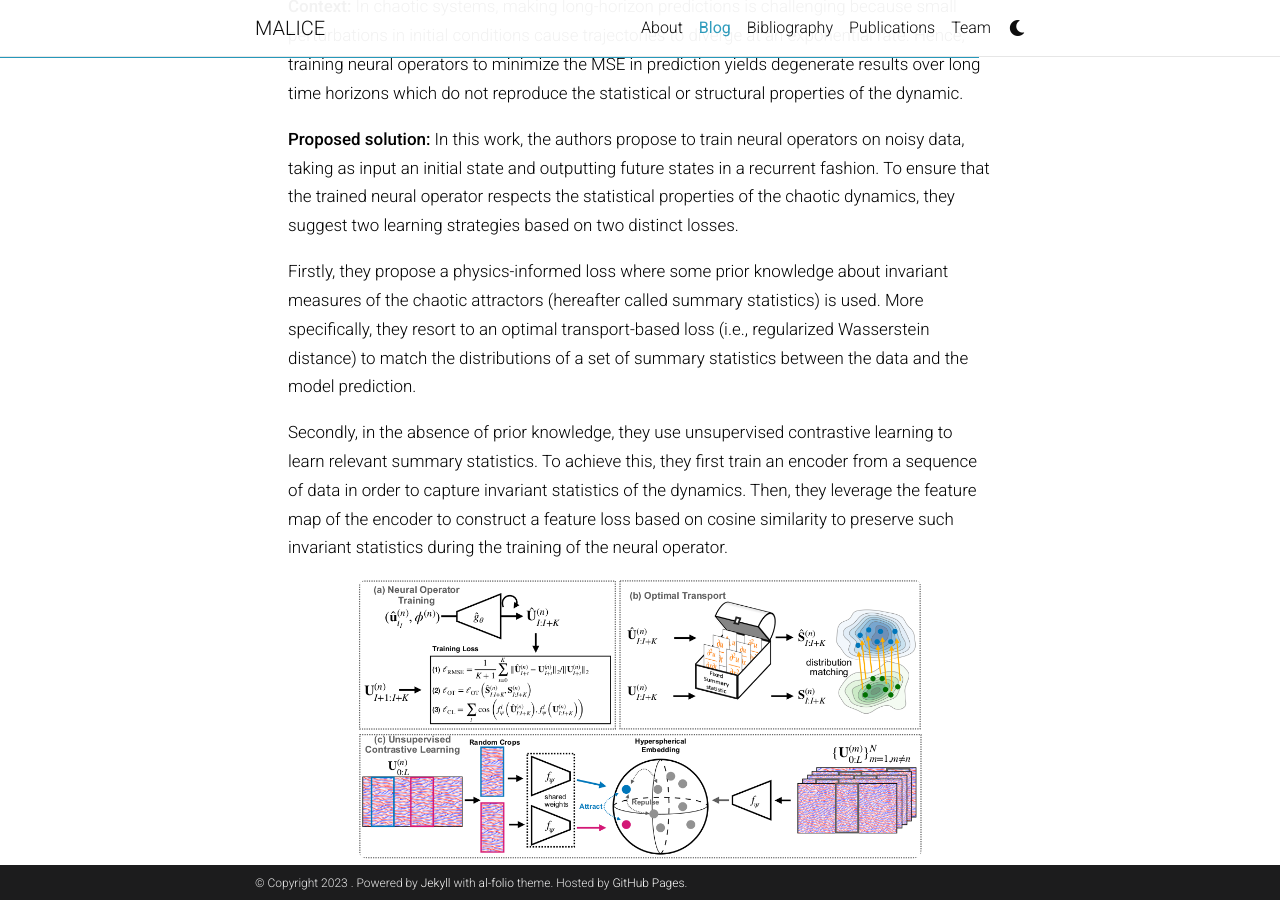
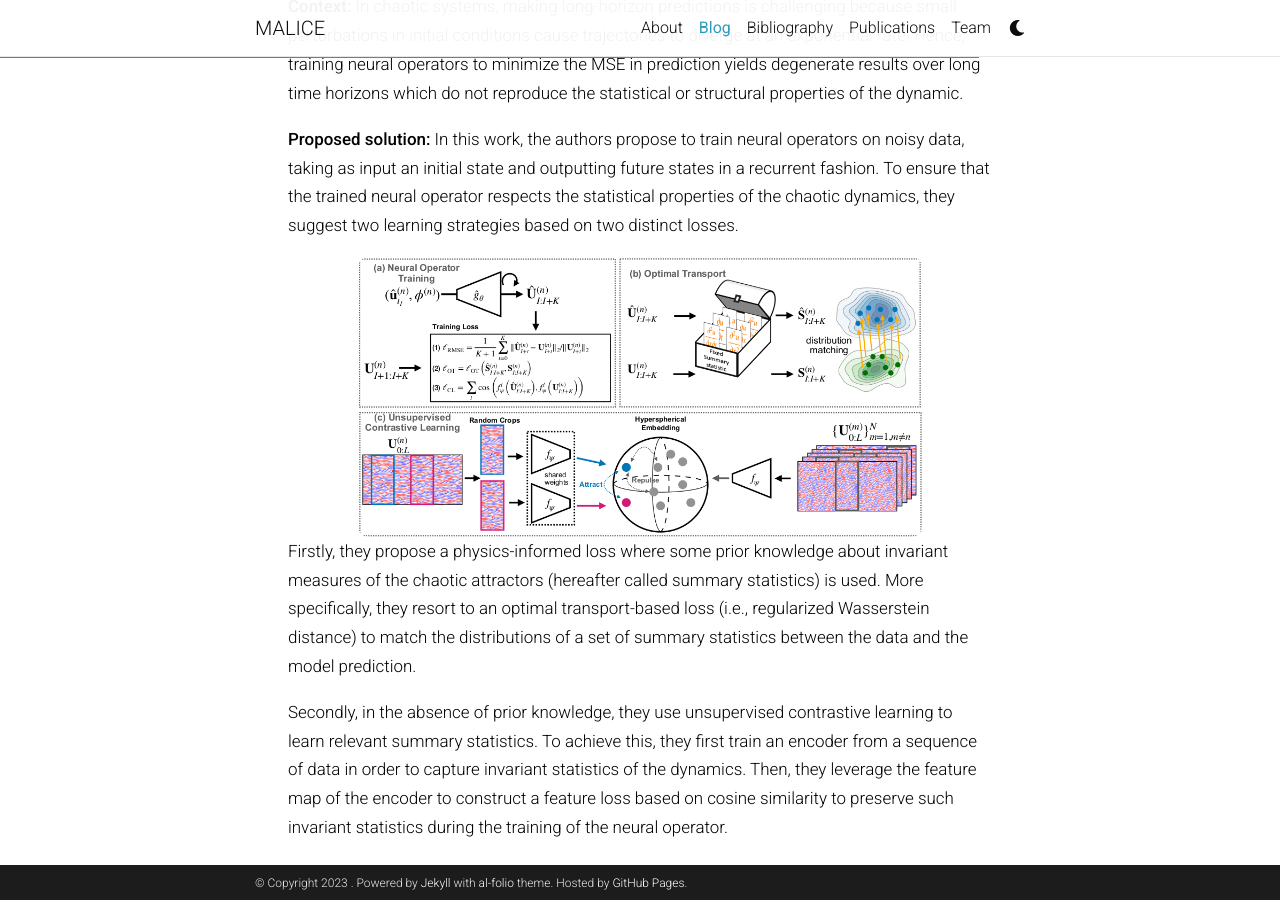
Before and after one commit to labhc-malice/labhc-malice.github.io, a Jekyll site: the page built from _posts/2023-12-19-chaotic_invariants.md, in a window 1280 px wide and 900 px high, scrolled down 640 px. Built offline with Jekyll 4.4.1, drawn with Linux system fonts in a browser that asks for light colours; a style sheet for code colours, icons or effects is not loaded.

Commit message:
Update 2023-12-19-chaotic_invariants.md

```diff
--- a/_posts/2023-12-19-chaotic_invariants.md
+++ b/_posts/2023-12-19-chaotic_invariants.md
@@ -19,11 +19,10 @@ authors:
 
 **Proposed solution:** In this work, the authors propose to train neural operators on noisy data, taking as input an initial state and outputting future states in a recurrent fashion. To ensure that the trained neural operator respects the statistical properties of the chaotic dynamics, they suggest two learning strategies based on two distinct losses.
 
+<center>
+<img src="{{site.url}}/assets/img/publication_preview/2023_Jiang_R_p-neurips_tnopimca.png" style="max-width: 80%;height: auto;border-radius: 10px">
+</center>
 
 Firstly, they propose a physics-informed loss where some prior knowledge about invariant measures of the chaotic attractors (hereafter called summary statistics) is used. More specifically, they resort to an optimal transport-based loss (i.e., regularized Wasserstein distance) to match the distributions of a set of summary statistics between the data and the model prediction.
 
 Secondly, in the absence of prior knowledge, they use unsupervised contrastive learning to learn relevant summary statistics. To achieve this, they first train an encoder from a sequence of data in order to capture invariant statistics of the dynamics. Then, they leverage the feature map of the encoder to construct a feature loss based on cosine similarity to preserve such invariant statistics during the training of the neural operator.
-
-<center>
-<img src="{{site.url}}/assets/img/publication_preview/2023_Jiang_R_p-neurips_tnopimca.png" style="max-width: 80%;height: auto;border-radius: 10px">
-</center>
```
